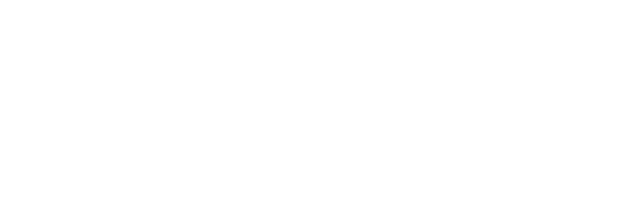
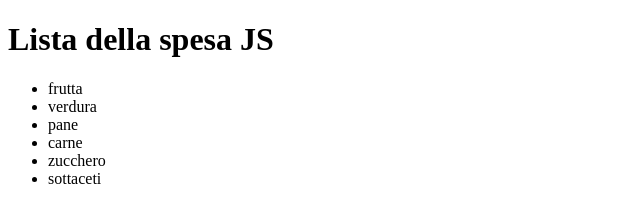
Before and after one commit to Luca-Mariselli/js-lista-spesa, a plain HTML site: page index.html in a window 1280 px wide. Shown: the whole page, without its empty margins (0-640 px from the left). Drawn offline with Linux system fonts and the light colour scheme.

Commit message:
M3 + B1 stampata lista in pagina sia con append che con innerHtml + integrato file txt

```diff
--- a/index.html
+++ b/index.html
@@ -6,7 +6,8 @@
     <title>Document</title>
 </head>
 <body>
-
+    <h1>Lista della spesa JS</h1>
+    <ul id="lista"></ul>
 
     <script src="./script.js"></script>
 </body>
--- a/script.js
+++ b/script.js
@@ -17,11 +17,16 @@ let lista = [
     `frutta`,
     `verdura`,
     `pane`,
-    `carne`
+    `carne`,
+    `zucchero`,
+    `sottaceti`
 ]
 
-// stampo array in console
-console.log(lista)
+// aggiungo collegamento alla mia ul
+const listaPg = document.getElementById(`lista`);
+
+// // stampo array in console
+// console.log(lista)
 
 // // creo ciclo for per stampare array in console
 // for(let i = 0; i < lista.length; i++){
@@ -33,6 +38,14 @@ console.log(lista)
 let i = 0
 while(i < lista.length){
     const oggetto = lista[i]
-    console.log(i, oggetto)
+
+    // // stampo in pagina con innerHtml
+    // listaPg.innerHTML += `<li>${oggetto}</li>`
+
+    // stampo in pagina con append
+    const liElement = document.createElement(`li`);
+    liElement.innerText = oggetto;
+    listaPg.append(liElement)
+
     i++
 }
```
Also changed, not shown: readme.txt (added).
